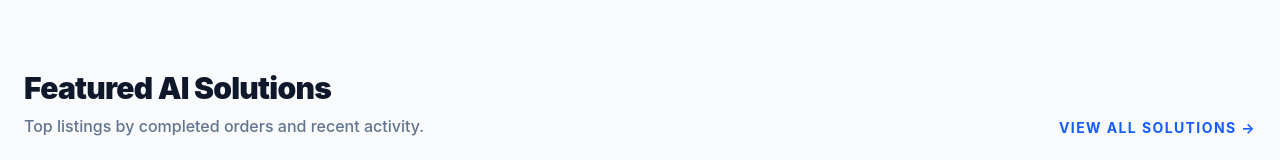
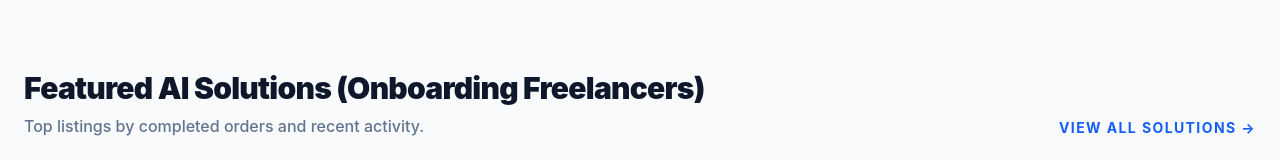
Before and after one commit to meanuragm11/AI-Freelancers, a Next.js app: page / in a window 1280 px wide. Shown: the part 715-875 px from the top of the page. Built offline with nearby package versions, Linux system fonts and the light colour scheme; no server answers; the database is empty.

Commit message:
Onboarding Freelancers text added on homescreen

```diff
--- a/components/homepage/LandingPage.tsx
+++ b/components/homepage/LandingPage.tsx
@@ -197,7 +197,7 @@ export default function LandingPage() {
         <section className={`${SOLUTION_CARD_SECTION_CLASS} py-10 relative z-10`}>
           <div className="flex justify-between items-end mb-10">
             <div>
-              <h2 className="text-3xl font-black text-slate-900 tracking-tight mb-2">Featured AI Solutions</h2>
+              <h2 className="text-3xl font-black text-slate-900 tracking-tight mb-2">Featured AI Solutions (Onboarding Freelancers)</h2>
               <p className="text-slate-500 font-medium">Top listings by completed orders and recent activity.</p>
             </div>
             <Link href="/buyer/discover" className="hidden md:block text-sm font-bold text-blue-600 hover:text-blue-700 uppercase tracking-widest transition-colors">View All Solutions →</Link>
```
